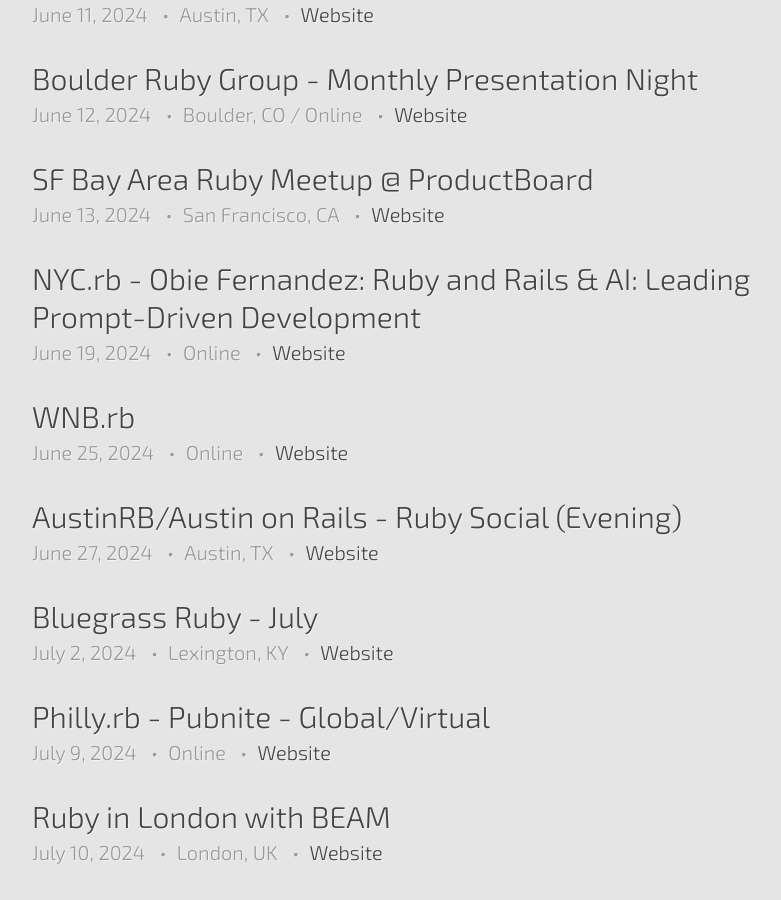
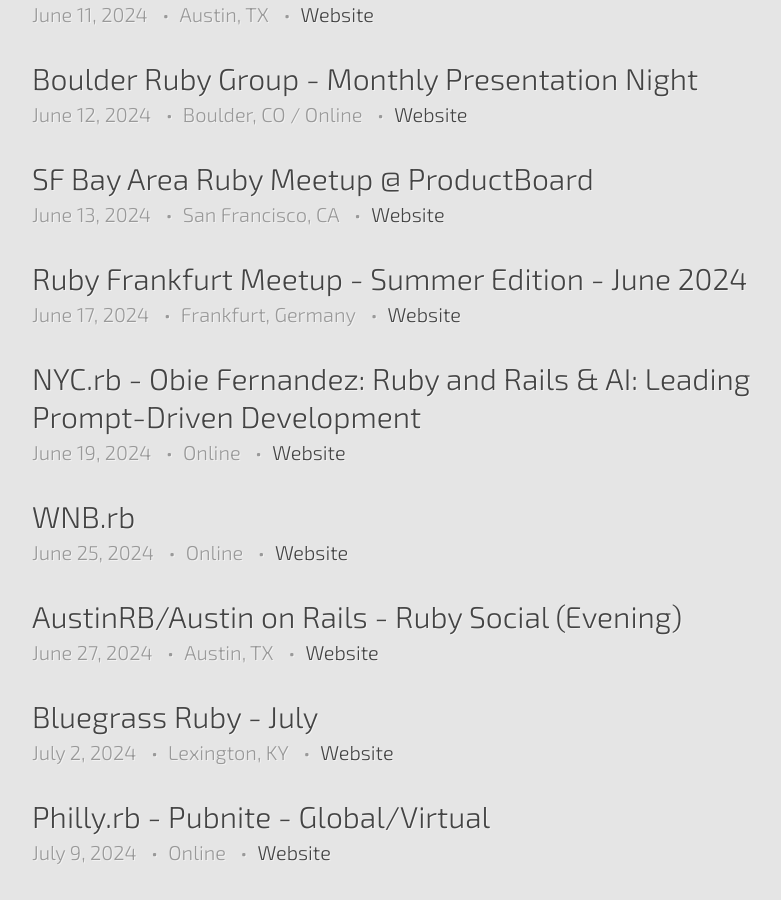
Before and after one commit to ruby-conferences/ruby-conferences.github.io, a Jekyll site: the page built from meetups/index.html, in a window 1280 px wide and 900 px high, scrolled down 1140 px. Shown: the whole window, without its empty margins (208-989 px from the left). Built offline with Jekyll 4.4.1, drawn with Linux system fonts in a browser that asks for light colours.

Commit message:
Add Ruby Frankfurt Meetup - Summer Edition - June 2024 (#642)

```diff
--- a/_data/meetups.yml
+++ b/_data/meetups.yml
@@ -774,3 +774,10 @@
   start_time: 18:30:00 CDT
   end_time: 20:30:00 CDT
   url: https://www.meetup.com/austinrb/events/300256966/
+
+- name: Ruby Frankfurt Meetup - Summer Edition - June 2024
+  location: Frankfurt, Germany
+  date: 2024-06-17
+  start_time: 18:30:00 CEST
+  end_time: 20:30:00 CEST
+  url: https://www.meetup.com/frankfurt-ruby-meetup/events/301216095
```
